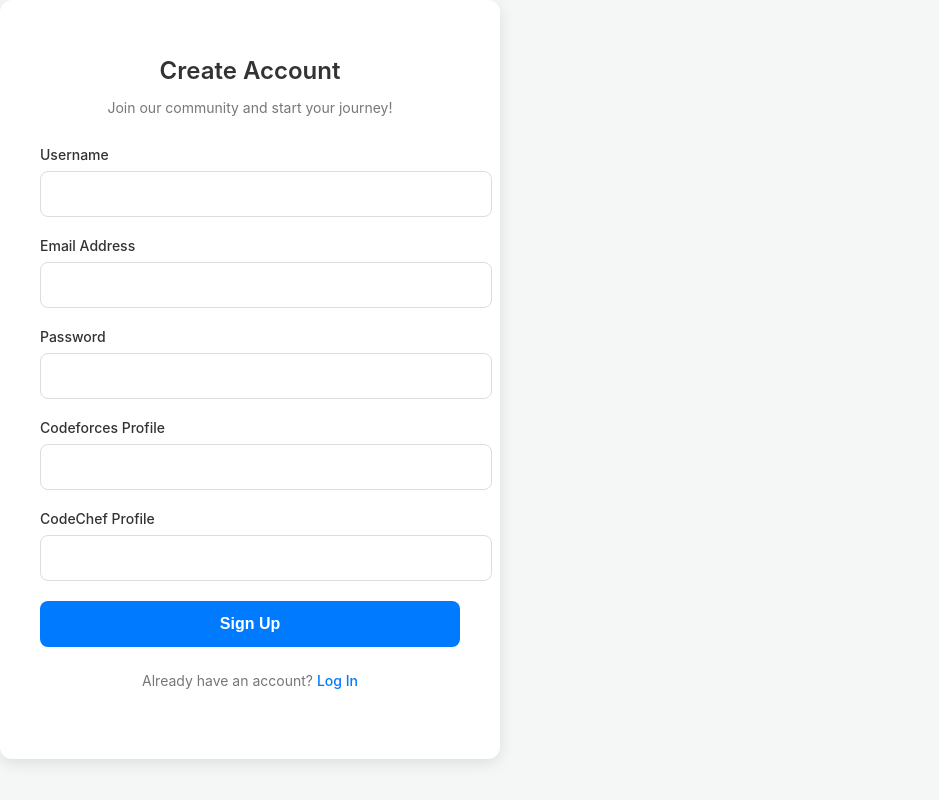
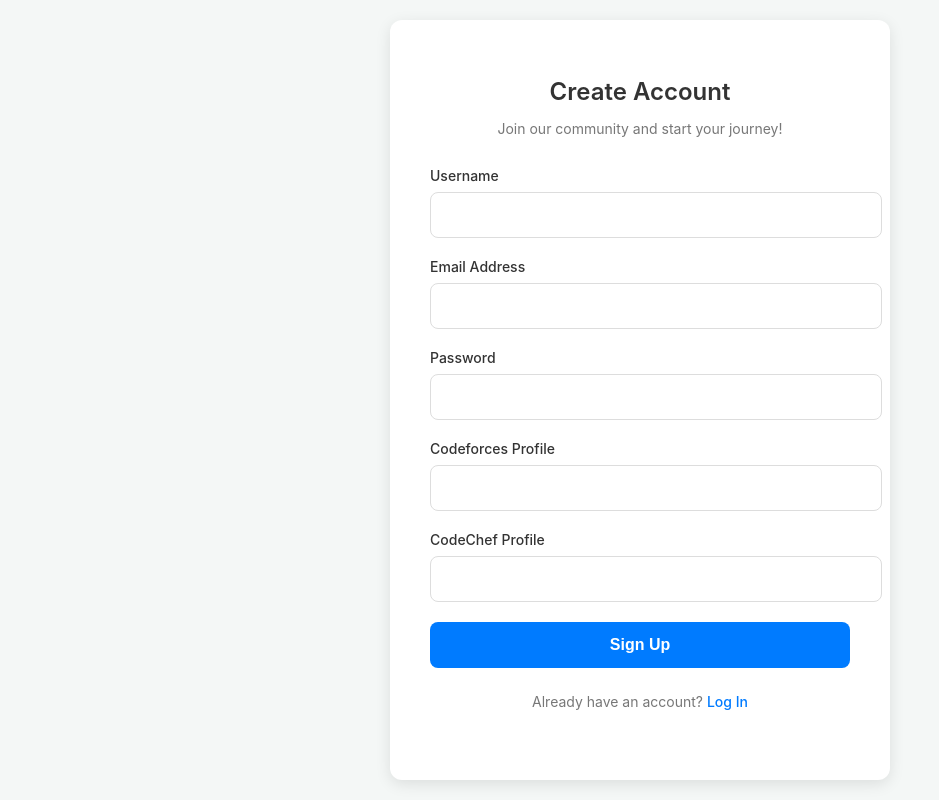
Before and after one commit to saiishashank/topcoders, a React (Vite) app in the folder frontend/front_end/: page /signup in a window 1280 px wide. Shown: the whole page, without its empty margins (0-939 px from the left). Built offline with nearby package versions, Linux system fonts and the light colour scheme.

Commit message:
changed scraping to puppeteer

```diff
--- a/frontend/front_end/package.json
+++ b/frontend/front_end/package.json
@@ -3,7 +3,7 @@
   "private": true,
   "version": "0.0.0",
   "type": "module",
-   "proxy": {
+  "proxy": {
     "/api": {
       "target": "http://localhost:5000",
       "changeOrigin": true
@@ -20,6 +20,7 @@
     "chart.js": "^4.5.0",
     "chartjs-adapter-date-fns": "^3.0.0",
     "date-fns": "^4.1.0",
+    "puppeteer": "^24.20.0",
     "react": "^18.3.1",
     "react-chartjs-2": "^5.3.0",
     "react-dom": "^18.3.1",
@@ -38,5 +39,4 @@
     "globals": "^15.12.0",
     "vite": "^6.0.0"
   }
-
 }
--- a/frontend/front_end/src/css/Dashboard.css
+++ b/frontend/front_end/src/css/Dashboard.css
@@ -1,27 +1,12 @@
-/* --- Global Styles for Full Page Layout --- */
-html, body, #root {
-  height: 100%; /* Ensure the foundation of your app is full height */
-  margin: 0; /* Remove default browser margin */
-  padding: 0;
-  font-family: -apple-system, BlinkMacSystemFont, 'Segoe UI', Roboto, 'Helvetica Neue', Arial, sans-serif;
-  background-color: #f4f7f6; /* Set a background color for the whole page */
-}
+
 
 /* --- Main Dashboard Container --- */
 .dashboard-container {
-  /* Remove max-width and margin to go full-width */
   width: 100%;
-  min-height: 100vh; /* Make the container at least the full height of the viewport */
-
-  /* Use Flexbox to arrange content vertically */
+  min-height: 100vh;
   display: flex;
   flex-direction: column;
-
-  /* Keep padding for inner content, and use box-sizing */
-  padding: 2rem;
   box-sizing: border-box;
-
-  /* Remove styles that don't fit a full-page layout */
   background-color: transparent;
   box-shadow: none;
   border-radius: 0;
@@ -30,7 +15,7 @@ html, body, #root {
 .dashboard-container h1 {
   margin-bottom: 10px;
   color: #333;
-  text-align: left; /* Align text to the left for a cleaner look */
+  text-align: left;
 }
 
 .dashboard-container p {
@@ -41,8 +26,8 @@ html, body, #root {
 
 /* --- New Wrapper for a Scrollable Table --- */
 .table-wrapper {
-  flex-grow: 1; /* Allows this element to grow and fill available vertical space */
-  overflow-y: auto; /* Adds a vertical scrollbar ONLY if the table content is too tall */
+  flex-grow: 1;
+  overflow-y: auto;
   border: 1px solid #ddd;
   border-radius: 8px;
   background-color: #fff;
@@ -57,21 +42,21 @@ html, body, #root {
 
 /* Table header styles - making it 'sticky' */
 .users-table thead {
-  position: sticky; /* Keeps the header fixed at the top during scroll */
+  position: sticky;
   top: 0;
   z-index: 1;
 }
 
 .users-table thead tr {
-  background-color: #007bff;
-  color: #ffffff;
+  background-color: #ffffff;
+  color: #000000;
 }
 
 .users-table th,
 .users-table td {
   padding: 12px 15px;
   text-align: left;
-  border-bottom: 1px solid #ddd; /* Use border-bottom instead of a full border */
+  border-bottom: 1px solid #ddd;
 }
 
 .users-table tbody tr:hover {
--- a/frontend/front_end/src/css/Login.css
+++ b/frontend/front_end/src/css/Login.css
@@ -10,7 +10,17 @@
   --error-color: #d93025;
   --shadow: 0 4px 15px rgba(0, 0, 0, 0.1);
 }
-
+.login-page {
+  height: 100%;
+  width: 100%;
+  display: flex;
+  justify-content: center;
+  align-items: center;
+  flex-direction: column;
+  margin: 0;
+  font-family: -apple-system, BlinkMacSystemFont, 'Segoe UI', Roboto, 'Helvetica Neue', Arial, sans-serif;
+  background-color: #f4f7f6;
+}
 /* --- Form Container --- */
 .login-container {
   background-color: var(--white-color);
--- a/frontend/front_end/src/css/RatingGraph.css
+++ b/frontend/front_end/src/css/RatingGraph.css
@@ -1,3 +1,4 @@
+
 .pageWrapper {
   display: flex;
   flex-direction: column;
--- a/frontend/front_end/src/css/SignUp.css
+++ b/frontend/front_end/src/css/SignUp.css
@@ -10,26 +10,24 @@
   --error-color: #d93025;
   --shadow: 0 4px 15px rgba(0, 0, 0, 0.1);
 }
-
-/* Apply a background to the whole page and center the form */
-/* You might want to put this in your global index.css file */
-body {
-  background-color: var(--background-blue);
+.signup-page {
+  height: 100%;
+  width: 100%;;
   display: flex;
   justify-content: center;
   align-items: center;
-  min-height: 100vh;
-  font-family: 'Poppins', sans-serif;
-  padding: 20px;
+  flex-direction: column;
+  margin: 0;
+  font-family: -apple-system, BlinkMacSystemFont, 'Segoe UI', Roboto, 'Helvetica Neue', Arial, sans-serif;
+  background-color: #f4f7f6;
 }
-
 /* --- Form Container --- */
 .signup-container {
   background-color: var(--white-color);
   padding: 40px;
+  width: 100%;
   border-radius: 12px;
   box-shadow: var(--shadow);
-  width: 100%;
   max-width: 420px;
   text-align: center;
 }
--- a/frontend/front_end/src/pages/Login.jsx
+++ b/frontend/front_end/src/pages/Login.jsx
@@ -30,6 +30,7 @@ function Login() {
   };
 
   return (
+    <div className="login-page">
     <div className="login-container">
       <h1>Welcome Back!</h1>
       <p>Please enter your details to log in.</p>
@@ -89,6 +90,7 @@ function Login() {
         </p>
       </div>
     </div>
+  </div>
   );
 }
 
--- a/frontend/front_end/src/pages/SignUp.jsx
+++ b/frontend/front_end/src/pages/SignUp.jsx
@@ -29,6 +29,7 @@ function SignUp() {
   };
 
   return (
+    <div className="signup-page">
     <div className="signup-container">
       <h1>Create Account</h1>
       <p>Join our community and start your journey!</p>
@@ -131,7 +132,7 @@ function SignUp() {
         </p>
       </div>
     </div>
-  );
-}
+  </div>
+)};
 
 export default SignUp;
```
Also changed, not shown: 2 other files (tests, documents, lock files or other folders).
